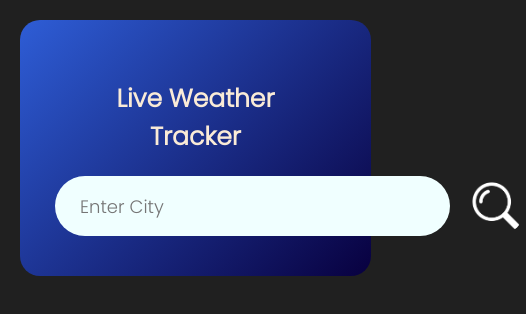
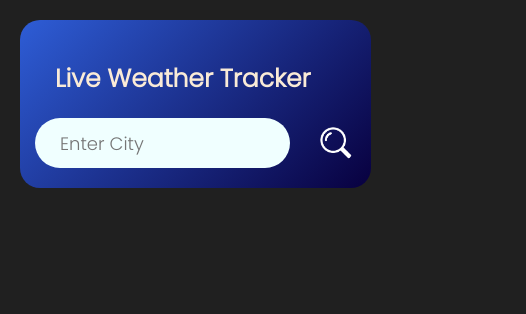
Before and after one commit to ParthaMitra47/LiveWeatherCheck, a plain HTML site: page index.html in a window 390 px wide. Shown: the whole page, 526 px wide, since content can reach past the window. Drawn offline with Linux system fonts and the light colour scheme.

Commit message:
Update style.css

```diff
--- a/style.css
+++ b/style.css
@@ -18,13 +18,14 @@ body{
 }
 .card{
     width: 90%;
-    max-width: 470px;
+    /* max-width: 470px; */
     background: linear-gradient(135deg, #2e5dd6, #08003f);
     color: #fff ;
     margin: 20px;
     border-radius: 20px;
     padding: 40px 35px;
     text-align: center;
+
 }
 .search-icon{
     width: 60px;
@@ -63,6 +64,8 @@ body{
     flex: 1;
     margin-right: 16px;
     font-size: 18px;
+    flex: 1; /* Allow the input field to grow and shrink */
+    min-width: 0; /* Prevent overflow issues */
 }
 
 .weather-icon{
@@ -141,3 +144,41 @@ body{
 
 
 }
+@media (max-width: 480px) {
+    .card {
+        padding: 20px 15px; /* Reduce padding for smaller screens */
+    }
+
+    .search {
+        display: flex;
+        align-items: center;
+        justify-content: space-between;
+        gap: 10px; /* Add spacing between input and button */
+        flex-wrap: wrap; /* Allow wrapping to prevent overflow */
+    }
+
+    .search-icon {
+        width: 40px; /* Adjust the size of the search icon */
+        height: 40px;
+
+    }
+
+    .search input {
+        border: 0px;
+        outline: 0px;
+        background: #ebfffc;
+        background-color: azure;
+        color: #6d6d6d;
+        padding: 10px 25px;
+        height: 50px;
+        border-radius: 30px;
+        flex: 1; /* Allow the input field to grow and shrink */
+        min-width: 0; /* Prevent overflow issues */
+        font-size: 18px;
+    }
+
+    .search button {
+        height: 40px; /* Match the height of the input field */
+        width: 40px; /* Match the size of the search icon */
+    }
+}
```
